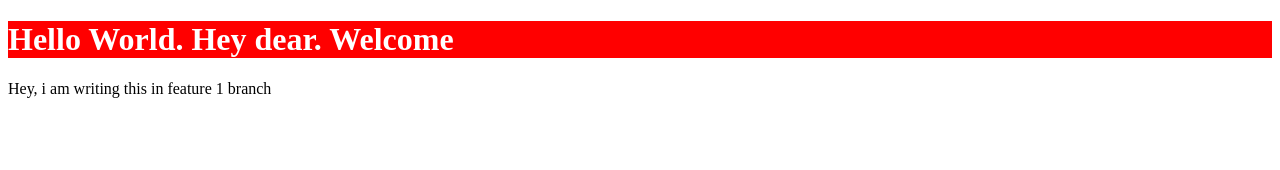
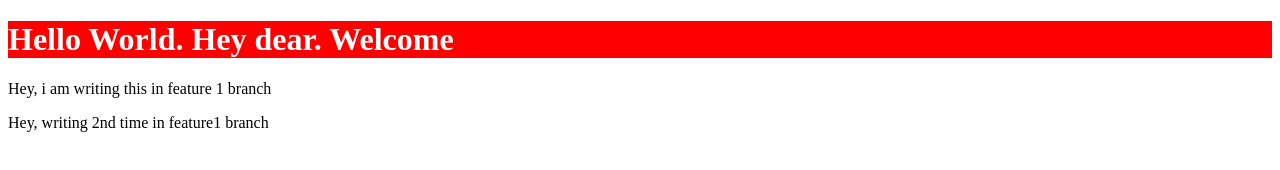
Before and after one commit to mudasir-sadiq/localRepo, a plain HTML site: page index.html in a window 1280 px wide. Drawn offline with Linux system fonts and the light colour scheme.

Commit message:
Added 2nd time feature1

```diff
--- a/index.html
+++ b/index.html
@@ -12,6 +12,7 @@
 
     <p> Hey, i am writing this in feature 1 branch </p>
 
+    <p> Hey, writing 2nd time in feature1 branch</p>
       <script src="script.js"> </script>
 </body>
 </html>
```
